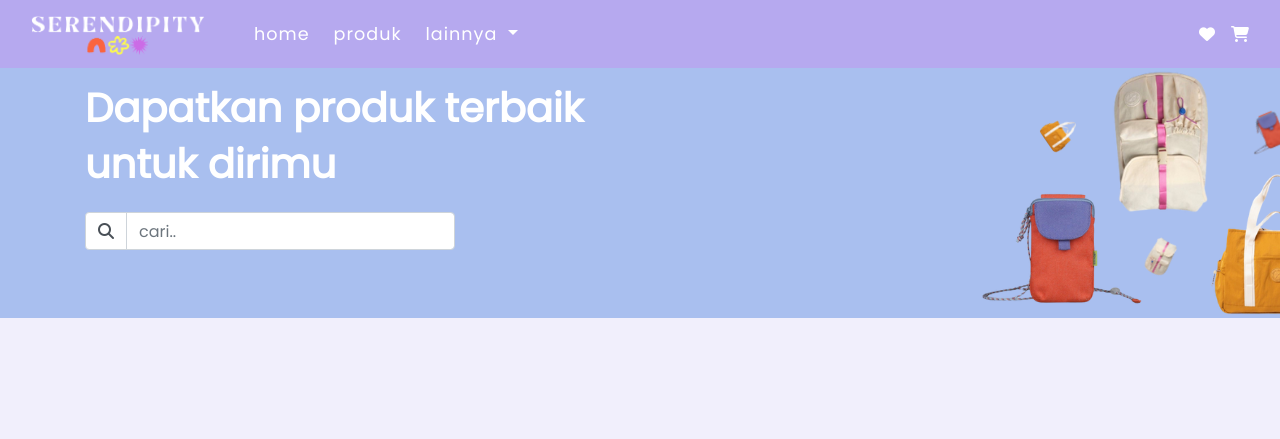
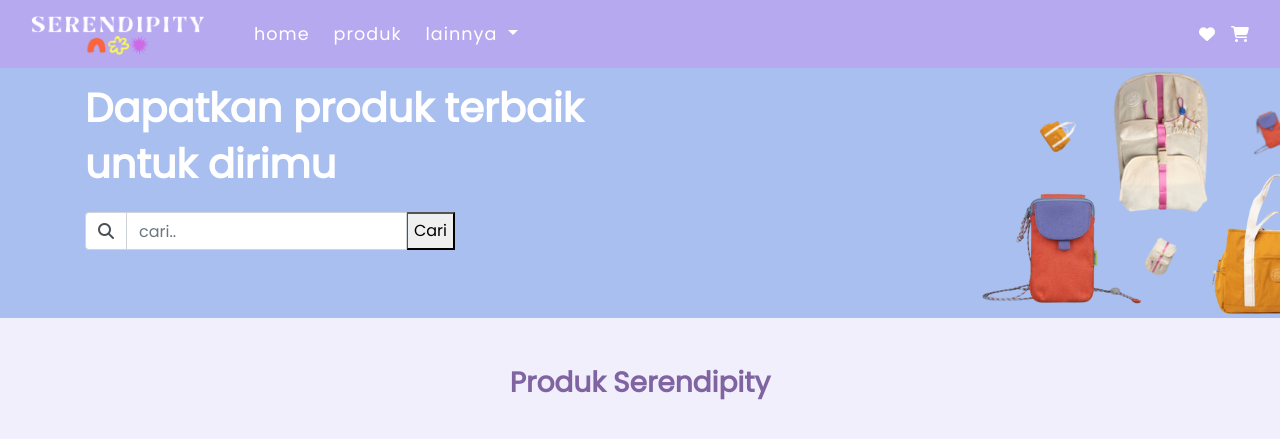
Before and after one commit to rahmaalia/pw2022_b_213040047, a PHP site: page /layout/produk.php in a window 1280 px wide. Shown: the top 439 px of the page. Run offline with PHP 8.4, Linux system fonts and the light colour scheme; data that the repository does not hold is empty; some libraries are stand-ins or nearby versions.

```diff
--- a/tubes/assets/css/style.css
+++ b/tubes/assets/css/style.css
@@ -118,6 +118,11 @@ a.icon:hover {
   height: 250px;
 }
 
+.header h1 {
+  /* color: #927ee7; */
+  color: #ffff;
+}
+
 /* end header */
 
 /* END PRODUK.PHP */
--- a/tubes/index.php
+++ b/tubes/index.php
@@ -105,9 +105,10 @@ $produk = query("SELECT * FROM produk join kategori on kategori.id_kategori = pr
             <div class="card text-center mb-3">
               <img src="gambar/<?= $pro["gambar"]; ?>" class="card-img-top" width="200px">
               <div class="card-body">
-                <a class="btn btn-4 col-12 text-uppercase fw-bold" href="php/detail.php?id=<?= $pro['id_produk'] ?>">
+                <a class="btn btn-4 col-12 text-uppercase fw-bold fs-6 text-left" href="php/detail.php?id=<?= $pro['id_produk'] ?>">
                   <?= $pro["nama_produk"]; ?>
                 </a>
+                <p class="text-left col-12"><?= ubahRupiah($pro["harga"]) ; ?></p>
               </div>
             </div>
             </a>
--- a/tubes/layout/dashboard.php
+++ b/tubes/layout/dashboard.php
@@ -236,7 +236,7 @@ if( isset($_POST ["cari"]) ) {
                         <?php elseif($pro["stok"] < 1): ?>
                           <td class="col-1 text-danger font-weight-bold">STOK HABIS</td>
                         <?php endif; ?>
-                        <td>Rp.<?= $pro["harga"]; ?></td>
+                        <td><?= ubahRupiah($pro["harga"]) ; ?></td>
                         <td class="font-weight-bold text-secondary"><?= $pro["nama_kategori"]; ?></td>
                         <td><?= $pro["keterangan"]; ?></td>
                         </tr>
--- a/tubes/layout/functions.php
+++ b/tubes/layout/functions.php
@@ -143,4 +143,9 @@ function cari($keyword) {
     return query($query);
 }
 
+// UBAH MENJADI RUPIAH
+function ubahRupiah($angka){
+    return "Rp" . number_format($angka, 2, ',', '.');
+}
+
 ?>
--- a/tubes/layout/produk.php
+++ b/tubes/layout/produk.php
@@ -1,3 +1,9 @@
+<?php
+
+require 'functions.php';
+$produk = query("SELECT * FROM produk join kategori on kategori.id_kategori = produk.kategori_id WHERE stok > 0 ORDER BY id_produk ; ");
+?>
+
 <!DOCTYPE html>
 <html lang="en">
 <head>
@@ -20,6 +26,7 @@
 
     <link rel="preconnect" href="https://fonts.googleapis.com">
     <link rel="preconnect" href="https://fonts.gstatic.com" crossorigin>
+
 </head>
 <body class="index-body" style="background-color: #f1effc; ">
     <!-- NAVBAR -->
@@ -61,22 +68,45 @@
     <section class="header">
         <div class="container">
             <div class="wrapper-center">
-                <h1 class="pt-3 text-white"><strong> Dapatkan produk terbaik</strong></h1>
-                <h1 class="text-white"><strong> untuk dirimu</strong></h1>
+                <h1 class="pt-3 "><strong> Dapatkan produk terbaik</strong></h1>
+                <h1 class=""><strong> untuk dirimu</strong></h1>
             </div>
             <div class="col-md-4 p-0 mt-4" >
                 <form action="" method="POST"  >
                     <div class="input-group  ">
                         <span class="input-group-text bg-white" id="addon-wrapping"><i class="fa fa-search"></i></span>
                         <input type="text" class="form-control" placeholder="cari.." name="keyword" autocomplete="off" >
+                        <button type="submit" name="cari">Cari</button>
                     </div>
                 </form>
             </div>
-
         </div>
 
     </section>
     <!-- END HEADER  -->
+
+    <!-- CARD -->
+    <section id="data" class="container text-center my-3 ">
+      <div class="row mt-5 justify-content-evenly">
+        <h3 class="produk-text mb-4 fw-bold ">Produk Serendipity</h3>
+        <?php foreach ($produk as $pro) : ?>
+          <div class="col-sm-5 col-md-3 zoom">
+            <a href="php/detail.php?id=<?= $pro['id_produk'] ?>"">
+            <div class="card text-center mb-3">
+              <img src="../gambar/<?= $pro["gambar"]; ?>" class="card-img-top" width="200px">
+              <div class="card-body">
+                <a class="btn btn-4 col-12 text-uppercase fw-bold fs-6 text-left" href="php/detail.php?id=<?= $pro['id_produk'] ?>">
+                  <?= $pro["nama_produk"]; ?>
+                </a>
+                <p class="text-left col-12"><?= ubahRupiah($pro["harga"]) ; ?></p>
+              </div>
+            </div>
+            </a>
+          </div>
+        <?php endforeach; ?>
+      </div>
+    </section>
+    <!-- END CARD -->
 
 
 
--- a/tubes/layout/tables.php
+++ b/tubes/layout/tables.php
@@ -131,7 +131,7 @@ if( isset($_POST ["cari"]) ) {
                   </div>
                 </div>
                 <div class="card-body">
-                  <div class="table-responsive">
+                  <div class="table">
                     <!-- TABEL -->
                     <table class="table">
                       <thead class="text-primary">
@@ -160,7 +160,7 @@ if( isset($_POST ["cari"]) ) {
                         <?php elseif($pro["stok"] < 1): ?>
                           <td class="col-1 text-danger font-weight-bold">STOK HABIS</td>
                         <?php endif; ?>
-                        <td>Rp.<?= $pro["harga"]; ?></td>
+                        <td><?= ubahRupiah($pro["harga"]) ; ?></td>
                         <td class="font-weight-bold text-secondary"><?= $pro["nama_kategori"]; ?></td>
                         <td><?= $pro["keterangan"]; ?></td>
 
```
Also changed, not shown: tubes/gambar/627e2cc00530d.jpg (added), tubes/gambar/627e2d100b111.jpg (added), tubes/gambar/627e2d4931151.jpg (added), tubes/gambar/627e2d8c2cf29.jpg (added), tubes/gambar/627e2dcd822b0.jpg (added), tubes/gambar/627e2e1051156.jpg (added).
